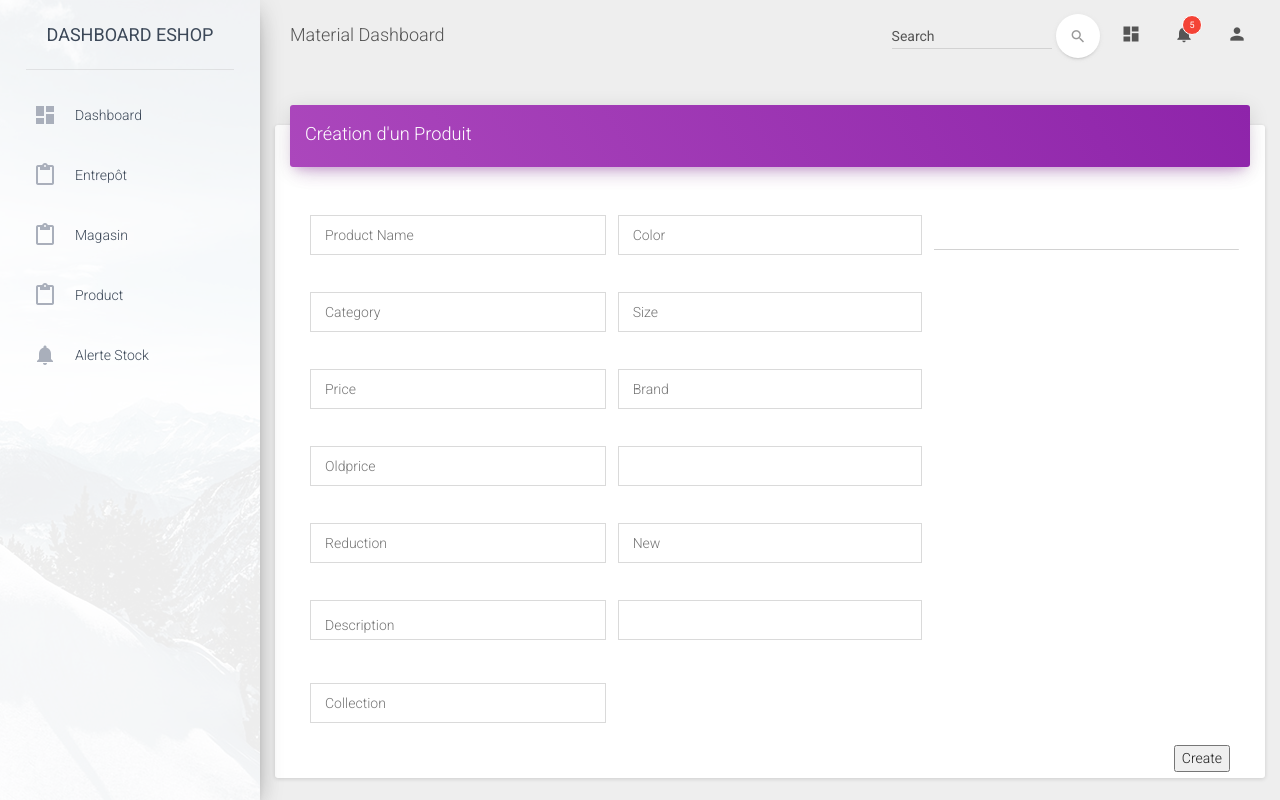
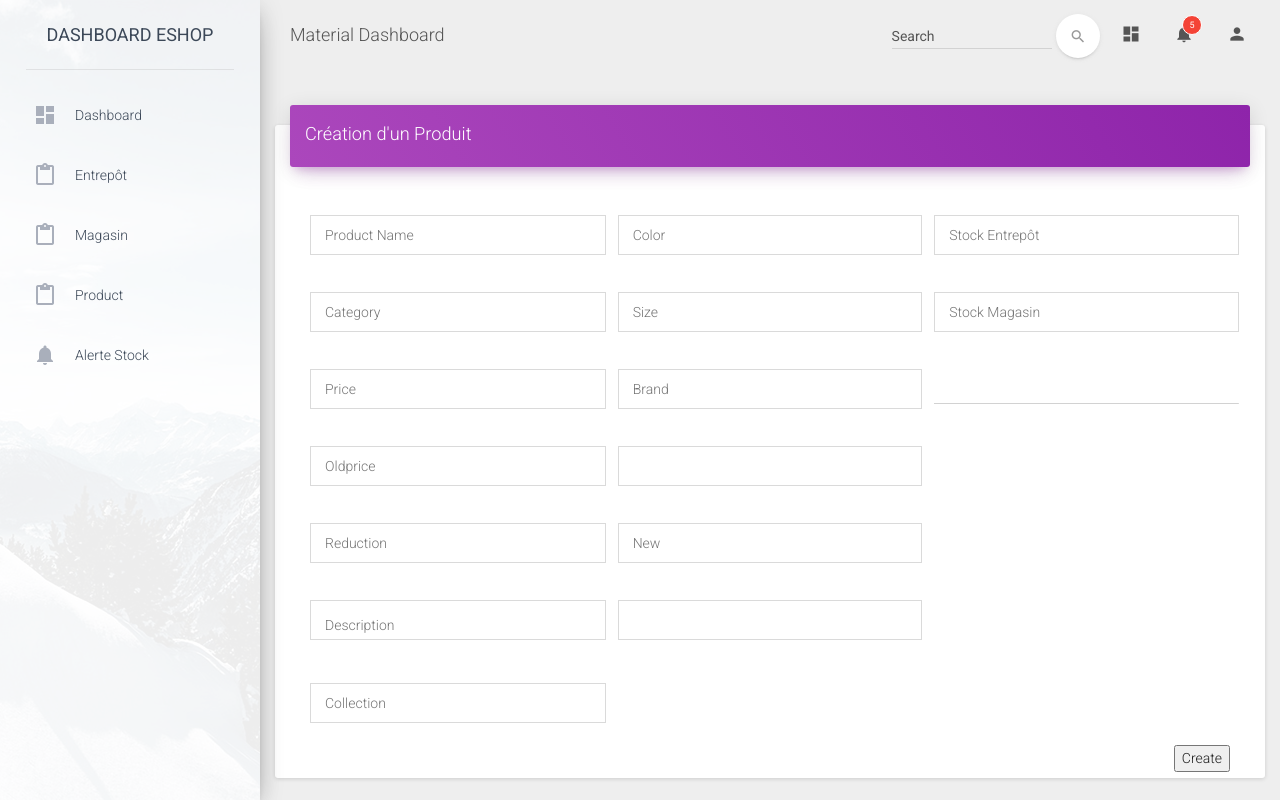
Before and after one commit to backimage2018/thierry, a Symfony app: template templates/admin/create-product.html.twig in a window 1280 px wide. Run offline with Twig, Linux system fonts and the light colour scheme; the template is opened without the code that fills it: most values are stand-ins (such as "Sample title", 1, 10 or a date in 2020); form fields are guessed from the names that the template uses; some libraries are stand-ins or nearby versions.

Commit message:
Modification One To One Bidirectionnelle

```diff
--- a/src/Entity/Stock.php
+++ b/src/Entity/Stock.php
@@ -28,7 +28,7 @@ class Stock
     private $storequantity;
 
     /**
-     * @ORM\OneToOne (targetEntity="App\Entity\Product", cascade={"persist"})
+     * @ORM\OneToOne (targetEntity="App\Entity\Product", mappedBy="stock", cascade={"persist"})
      */
     private $product;
 
--- a/src/Form/ProductType.php
+++ b/src/Form/ProductType.php
@@ -46,6 +46,7 @@ class ProductType extends AbstractType
              'Shoes' => 'Shoes'
          )
         ))
+        ->add('stock', StockType::class)
         ->add('image', ImageType::class)
         ->add('reduction',TextType::class)
         ->add('new', TextType::class,array(
--- a/templates/admin/create-product.html.twig
+++ b/templates/admin/create-product.html.twig
@@ -70,8 +70,16 @@
     			<div class="col-md-4">
 
 								<div class="form-group">
+    								{{ form_widget(form_product.stock.storequantity, {'attr': {'class': 'input', 'placeholder': 'Stock Entrepôt'}}) }}
+    							</div>
+    							<div class="form-group">
+    								{{ form_widget(form_product.stock.eshopquantity, {'attr': {'class': 'input', 'placeholder': 'Stock Magasin'}}) }}
+    							</div>
+    							<div class="form-group">
     								{{ form_widget(form_product.image) }}
     							</div>
+
+
     			</div>
 
 
--- a/templates/admin/stock-alert.html.twig
+++ b/templates/admin/stock-alert.html.twig
@@ -16,16 +16,16 @@
                                             <th>Name</th>
                                             <th>Quantité Restante Entrepôt</th>
                                             <th>Quantité Restante Magasin</th>
+                                            <th>Ajout Entrepôt</th>
                                             <th>Ajout Magasin</th>
-                                            <th>Ajout Entrepôt</th>
                                         </thead>
                                         <tbody>
                                         {% for item in stock %}
                                             <tr>
                                             	<td>{{ item.product.id}}</td>
                                             	<td>{{ item.product.name}}</td>
-                                            	<td>{{ item.eshopquantity }}</td>
-                                                <td>{{ item.storequantity }}</td>
+                                            	<td>{{ item.storequantity }}</td>
+                                                <td>{{ item.eshopquantity }}</td>
 
                                                 <td><input name="select-product" type="input"</td>
                                                 <td><input name="select-product" type="input"</td>
```
Also changed, not shown: src/Entity/Product.php (+21 -0 lines).
